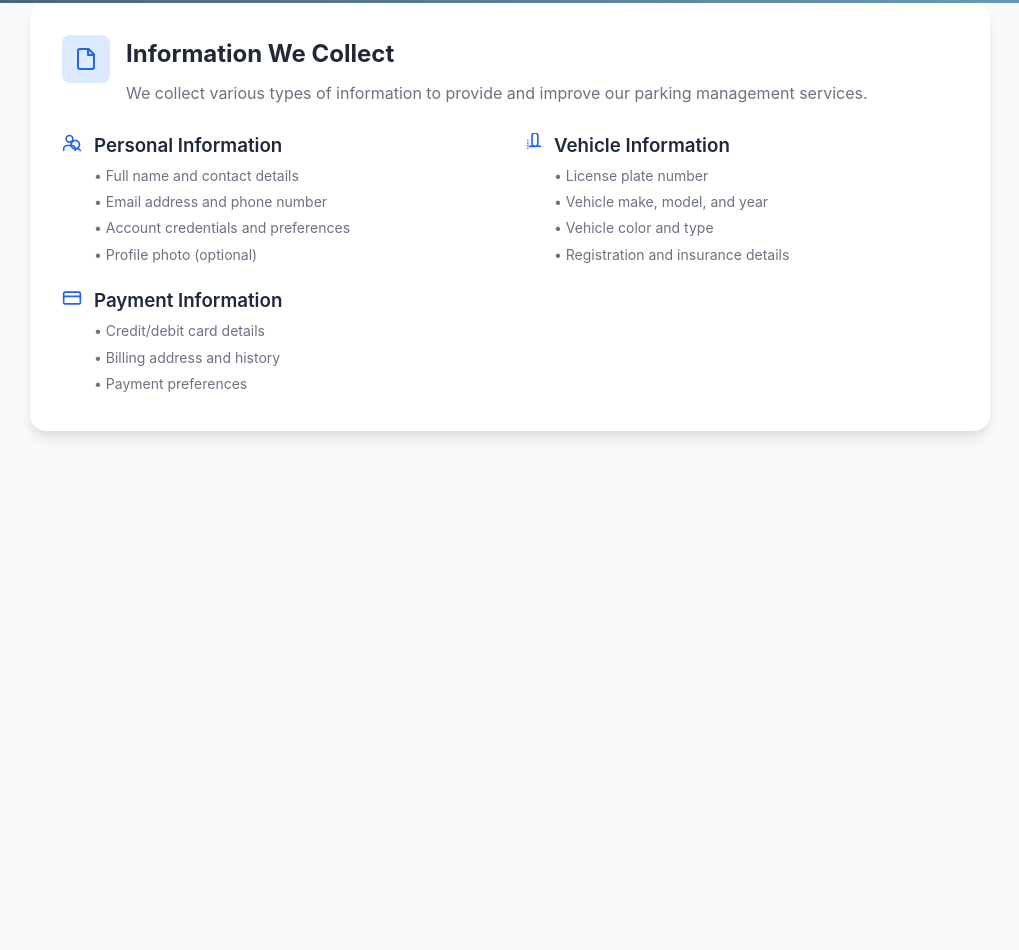
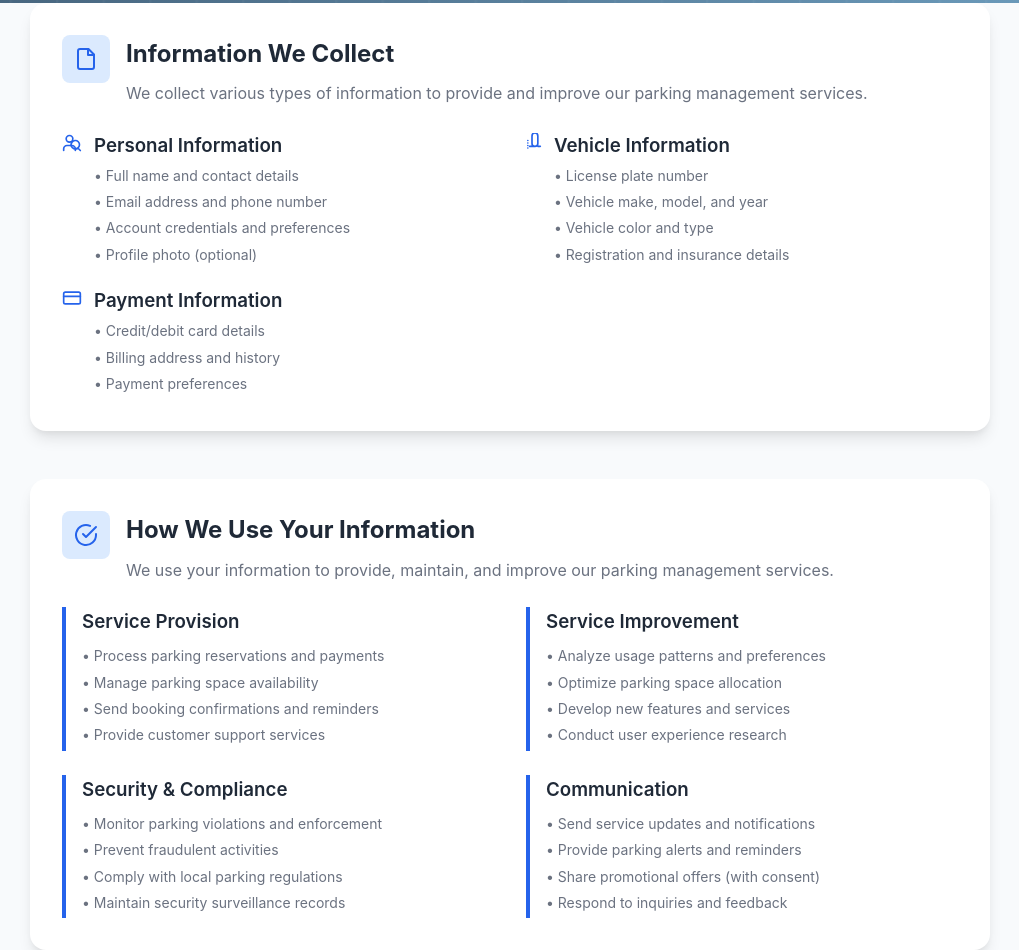
Before and after one commit to SE4106-Project-Group-11/Parking-Management-System, a plain HTML site: page frontend/pages/home/privacy_policy.html in a window 1280 px wide. Shown: the part 462-1412 px from the top of the page, without its empty margins (130-1149 px from the left). Before the commit the page ends 1265 px from the top, so only its background shows below. Drawn offline with Linux system fonts and the light colour scheme.

Commit message:
How We Use Your Information Section Done

```diff
--- a/frontend/css/home/privacyPolicy.css
+++ b/frontend/css/home/privacyPolicy.css
@@ -164,3 +164,43 @@ body {
 .info-list li {
     margin-bottom: 0.25rem;
 }
+
+/* Usage Grid */
+.usage-grid {
+    display: grid;
+    grid-template-columns: 1fr;
+    gap: 2rem;
+}
+
+@media (min-width: 768px) {
+    .usage-grid {
+        grid-template-columns: 1fr 1fr;
+    }
+}
+
+.usage-column {
+    display: flex;
+    flex-direction: column;
+    gap: 1.5rem;
+}
+
+.usage-item {
+    border-left: 4px solid #2563eb;
+    padding-left: 1rem;
+}
+
+.usage-title {
+    font-weight: 600;
+    color: #1f2937;
+    margin-bottom: 0.5rem;
+}
+
+.usage-list {
+    list-style: none;
+    font-size: 0.875rem;
+    color: #6b7280;
+}
+
+.usage-list li {
+    margin-bottom: 0.25rem;
+}
--- a/frontend/pages/home/privacy_policy.html
+++ b/frontend/pages/home/privacy_policy.html
@@ -99,6 +99,68 @@
                         </div>
                     </div>
                 </section>
+
+                 <!-- How We Use Your Information -->
+                <section class="content-card">
+                    <div class="card-header">
+                        <div class="card-icon">
+                            <svg width="24" height="24" viewBox="0 0 24 24" fill="none" stroke="currentColor" stroke-width="2" stroke-linecap="round" stroke-linejoin="round">
+                                <path d="M22 11.08V12a10 10 0 1 1-5.93-9.14"/>
+                                <polyline points="22,4 12,14.01 9,11.01"/>
+                            </svg>
+                        </div>
+                        <div class="card-title-section">
+                            <h2 class="card-title">How We Use Your Information</h2>
+                            <p class="card-subtitle">We use your information to provide, maintain, and improve our parking management services.</p>
+                        </div>
+                    </div>
+
+                    <div class="usage-grid">
+                        <div class="usage-column">
+                            <div class="usage-item">
+                                <h3 class="usage-title">Service Provision</h3>
+                                <ul class="usage-list">
+                                    <li>• Process parking reservations and payments</li>
+                                    <li>• Manage parking space availability</li>
+                                    <li>• Send booking confirmations and reminders</li>
+                                    <li>• Provide customer support services</li>
+                                </ul>
+                            </div>
+
+                            <div class="usage-item">
+                                <h3 class="usage-title">Security & Compliance</h3>
+                                <ul class="usage-list">
+                                    <li>• Monitor parking violations and enforcement</li>
+                                    <li>• Prevent fraudulent activities</li>
+                                    <li>• Comply with local parking regulations</li>
+                                    <li>• Maintain security surveillance records</li>
+                                </ul>
+                            </div>
+                        </div>
+
+                        <div class="usage-column">
+                            <div class="usage-item">
+                                <h3 class="usage-title">Service Improvement</h3>
+                                <ul class="usage-list">
+                                    <li>• Analyze usage patterns and preferences</li>
+                                    <li>• Optimize parking space allocation</li>
+                                    <li>• Develop new features and services</li>
+                                    <li>• Conduct user experience research</li>
+                                </ul>
+                            </div>
+
+                            <div class="usage-item">
+                                <h3 class="usage-title">Communication</h3>
+                                <ul class="usage-list">
+                                    <li>• Send service updates and notifications</li>
+                                    <li>• Provide parking alerts and reminders</li>
+                                    <li>• Share promotional offers (with consent)</li>
+                                    <li>• Respond to inquiries and feedback</li>
+                                </ul>
+                            </div>
+                        </div>
+                    </div>
+                </section>
     </div>
 </body>
 </html>
```
